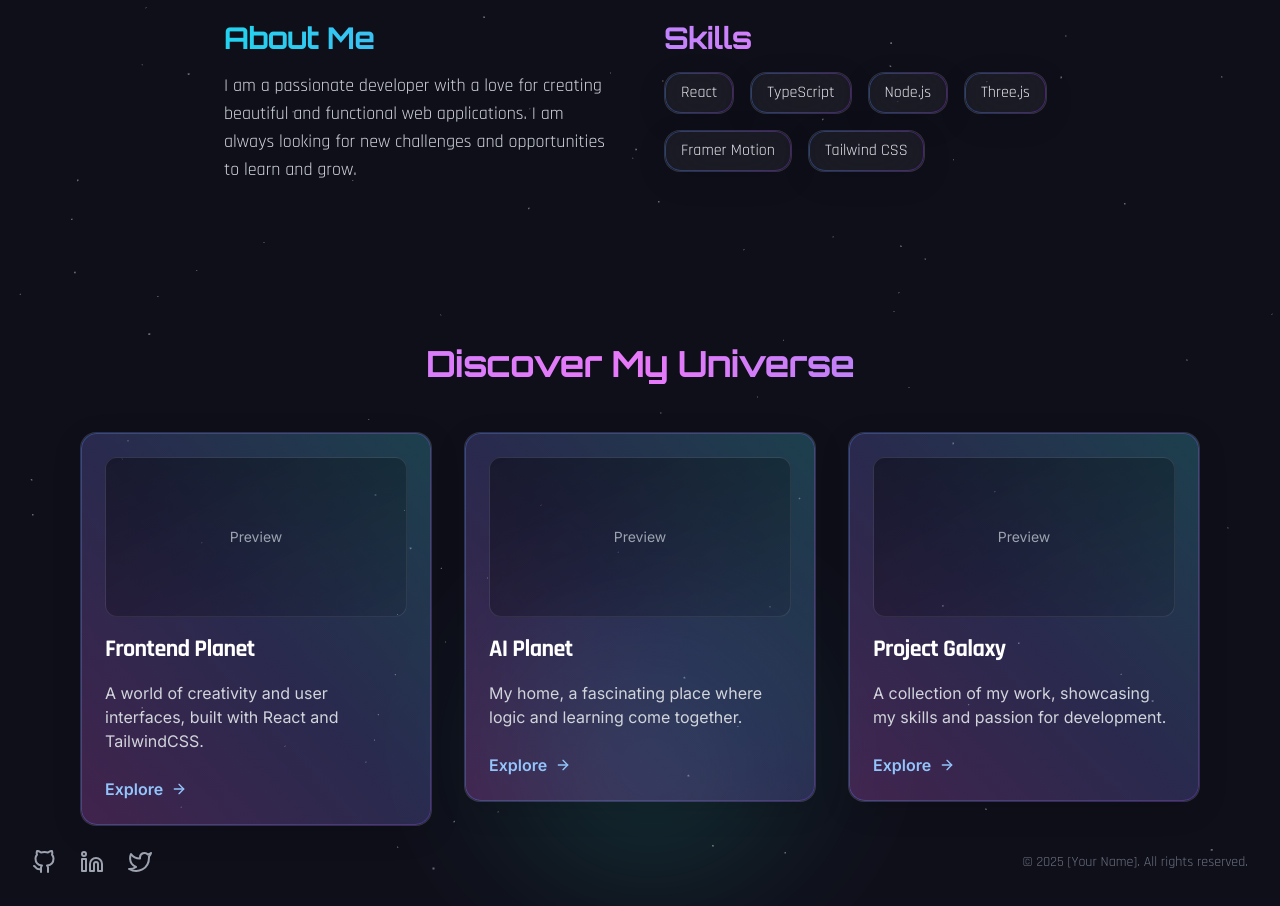
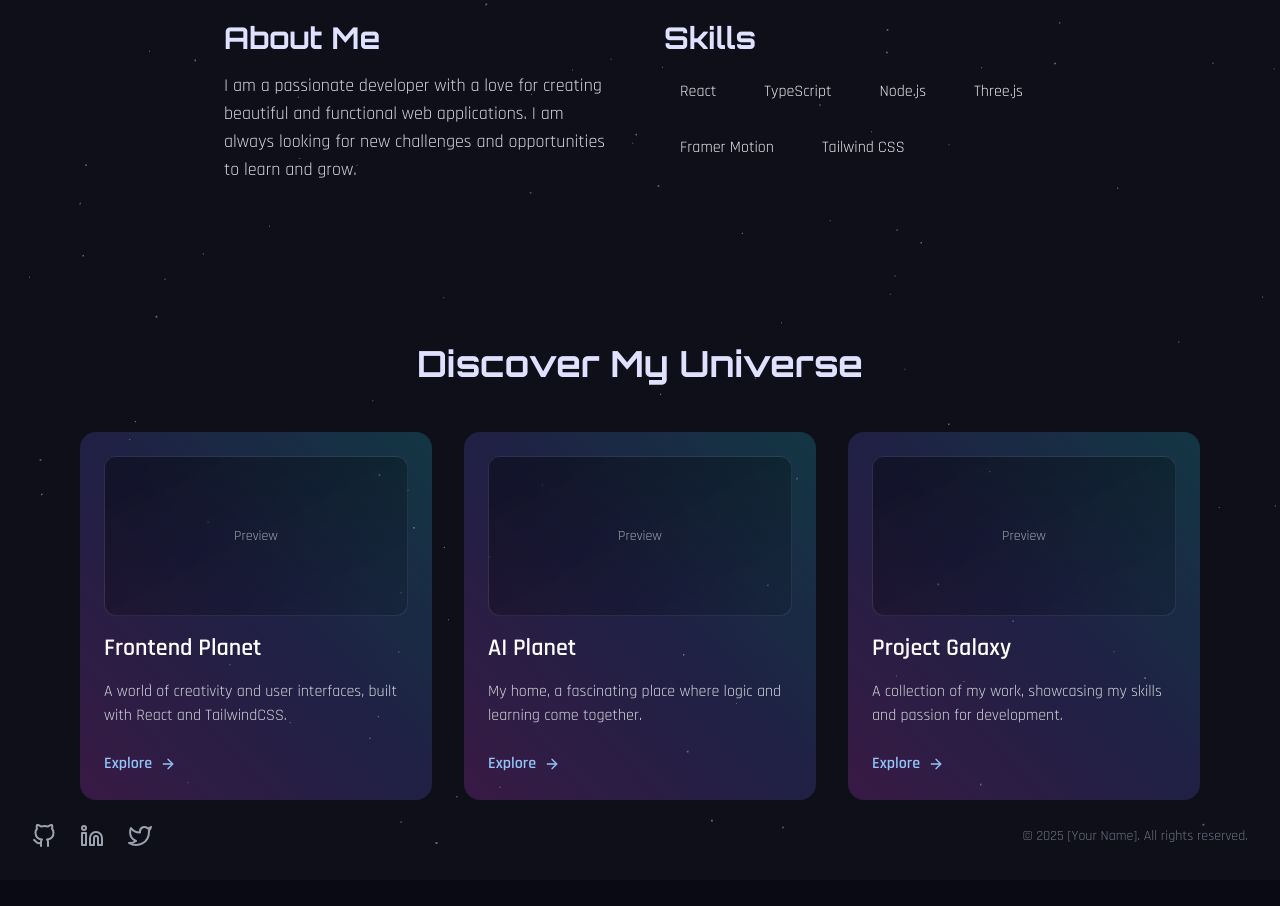
Before and after one commit to artasyaskar/universe-of-me, a React (Vite) app: page / in a window 1280 px wide. Shown: the part 860-1766 px from the top of the page. After the commit the page ends 1740 px from the top, so only its background shows below. Built offline with nearby package versions, Linux system fonts and the light colour scheme; no server answers; the database is empty.

Commit message:
Update index.css

```diff
--- a/src/index.css
+++ b/src/index.css
@@ -1,213 +1,104 @@
-@import url('https://fonts.googleapis.com/css2?family=Inter:wght@300;400;500;600;700&family=Orbitron:wght@400;500;700;900&family=Rajdhani:wght@400;500;600;700&display=swap');
+@import url('https://fonts.googleapis.com/css2?family=Orbitron:wght@400;700;900&family=Rajdhani:wght@400;600&family=Source+Code+Pro:wght@400;600&display=swap');
 
 @tailwind base;
 @tailwind components;
 @tailwind utilities;
 
 :root {
-  --foreground-rgb: 255, 255, 255;
-  --background-start-rgb: 15, 15, 26;
-  --background-end-rgb: 26, 26, 46;
+  /* Default Theme: Galaxy */
+  --bg-primary: #0a0a14;
+  --bg-secondary: #1a1a2e;
+  --text-primary: #e0e0ff;
+  --text-secondary: #a0a0c0;
+  --accent-primary: #8b5cf6; /* neon-purple */
+  --accent-secondary: #2dd4bf; /* neon-teal */
+  --border-color: rgba(139, 92, 246, 0.2);
+  --shadow-color: rgba(139, 92, 246, 0.1);
+  --bg-image: radial-gradient(ellipse at bottom, rgba(139, 92, 246, 0.1) 0%, transparent 60%);
+}
+
+.theme-neon {
+  --bg-primary: #000000;
+  --bg-secondary: #111111;
+  --text-primary: #00ffde;
+  --text-secondary: #00a28d;
+  --accent-primary: #f472b6;
+  --accent-secondary: #38bdf8;
+  --border-color: rgba(0, 255, 222, 0.3);
+  --shadow-color: rgba(0, 255, 222, 0.15);
+  --bg-image:
+    linear-gradient(rgba(0, 255, 222, 0.05) 1px, transparent 1px),
+    linear-gradient(90deg, rgba(0, 255, 222, 0.05) 1px, transparent 1px);
+}
+
+.theme-minimal {
+  --bg-primary: #111827;
+  --bg-secondary: #1f2937;
+  --text-primary: #f9fafb;
+  --text-secondary: #d1d5db;
+  --accent-primary: #3b82f6;
+  --accent-secondary: #6366f1;
+  --border-color: rgba(255, 255, 255, 0.1);
+  --shadow-color: rgba(0, 0, 0, 0.2);
+  --bg-image: none;
 }
 
 body {
-  color: rgb(var(--foreground-rgb));
-  background:
-    radial-gradient(1200px 600px at -10% -10%, rgba(99,102,241,0.15), transparent 60%),
-    radial-gradient(1000px 500px at 110% -10%, rgba(236,72,153,0.12), transparent 60%),
-    radial-gradient(800px 400px at 50% 110%, rgba(20,184,166,0.10), transparent 60%),
-    linear-gradient(to bottom, transparent, rgb(var(--background-end-rgb)))
-    rgb(var(--background-start-rgb));
-  min-height: 100vh;
-  overflow-x: hidden;
+  background-color: var(--bg-primary);
+  color: var(--text-primary);
+  background-image: var(--bg-image);
+  background-size: 40px 40px; /* For neon grid */
+  font-family: 'Rajdhani', sans-serif;
+  transition: background-color 0.5s ease;
 }
 
-/* Theme variants */
-.theme-galaxy body {
-  background:
-    radial-gradient(1200px 600px at -10% -10%, rgba(99,102,241,0.15), transparent 60%),
-    radial-gradient(1000px 500px at 110% -10%, rgba(236,72,153,0.12), transparent 60%),
-    radial-gradient(800px 400px at 50% 110%, rgba(20,184,166,0.10), transparent 60%),
-    linear-gradient(to bottom, transparent, rgb(var(--background-end-rgb)))
-    rgb(var(--background-start-rgb));
-}
-
-.theme-neon body {
-  background:
-    radial-gradient(1000px 500px at 20% 10%, rgba(16,185,129,0.18), transparent 60%),
-    radial-gradient(800px 400px at 80% 20%, rgba(59,130,246,0.18), transparent 60%),
-    linear-gradient(160deg, #0b0f19 0%, #0a0a10 100%);
-}
-
-.theme-minimal body {
-  background: linear-gradient(180deg, #0f1117 0%, #0b0d12 100%);
+/* Apply theme variables to Tailwind components */
+@layer base {
+  h1, h2, h3, h4, h5, h6 {
+    font-family: 'Orbitron', sans-serif;
+    color: var(--text-primary);
+  }
+  p {
+    color: var(--text-secondary);
+  }
+  a {
+    color: var(--accent-secondary);
+    transition: color 0.3s ease;
+  }
+  a:hover {
+    filter: brightness(1.2);
+  }
 }
 
 /* Custom Scrollbar */
 ::-webkit-scrollbar {
   width: 8px;
-  height: 8px;
 }
-
 ::-webkit-scrollbar-track {
-  background: rgba(255, 255, 255, 0.05);
+  background: var(--bg-secondary);
+}
+::-webkit-scrollbar-thumb {
+  background-color: var(--accent-primary);
   border-radius: 4px;
 }
 
-::-webkit-scrollbar-thumb {
-  background: rgba(255, 255, 255, 0.2);
-  border-radius: 4px;
-  transition: background 0.3s ease;
+/* Update components to use CSS variables */
+.bg-cosmic-dark { background-color: var(--bg-primary); }
+.text-cosmic-light { color: var(--text-primary); }
+.border-neon-purple\/20 { border-color: var(--border-color); }
+.shadow-neon-purple\/10 { box-shadow: 0 0 20px var(--shadow-color); }
+.bg-black\/30 { background-color: rgba(0,0,0,0.3); } /* Keep some for transparency effects */
+.backdrop-blur-lg { --tw-backdrop-blur: blur(16px); }
+
+/* Example of a themed button */
+.themed-button {
+  background-color: var(--accent-primary);
+  color: var(--bg-primary);
+  font-weight: 600;
+  padding: 0.75rem 1.5rem;
+  border-radius: 9999px;
+  transition: filter 0.3s ease;
 }
-
-::-webkit-scrollbar-thumb:hover {
-  background: rgba(255, 255, 255, 0.3);
+.themed-button:hover {
+  filter: brightness(1.1);
 }
-
-/* Custom Animations */
-@keyframes float {
-  0%, 100% { transform: translateY(0); }
-  50% { transform: translateY(-10px); }
-}
-
-@keyframes glow {
-  0%, 100% { text-shadow: 0 0 5px currentColor; }
-  50% { text-shadow: 0 0 20px currentColor; }
-}
-
-/* Custom Classes */
-.glow-text {
-  animation: glow 2s ease-in-out infinite alternate;
-}
-
-.planet-hover {
-  transition: transform 0.3s ease, box-shadow 0.3s ease;
-}
-
-.planet-hover:hover {
-  transform: scale(1.05);
-  box-shadow: 0 0 30px rgba(99, 102, 241, 0.5);
-}
-
-/* Three.js Canvas */
-.canvas-container {
-  position: fixed;
-  top: 0;
-  left: 0;
-  width: 100%;
-  height: 100%;
-  z-index: -1;
-}
-
-/* Typography */
-h1, h2, h3, h4, h5, h6 {
-  font-family: 'Orbitron', sans-serif;
-  font-weight: 700;
-  letter-spacing: -0.025em;
-}
-
-p, li, a, button, input, textarea, select {
-  font-family: 'Inter', sans-serif;
-}
-
-/* Button Styles */
-.btn-primary {
-  @apply px-6 py-3 rounded-full font-medium transition-all duration-300 transform hover:scale-105 focus:outline-none focus:ring-2 focus:ring-offset-2 focus:ring-offset-gray-900 focus:ring-blue-500;
-}
-
-/* Form Elements */
-.input-field {
-  @apply w-full px-4 py-2 bg-gray-800/50 border border-gray-700 rounded-lg focus:outline-none focus:ring-2 focus:ring-blue-500 focus:border-transparent transition-colors duration-200;
-}
-
-/* Card Styles */
-.card {
-  @apply bg-gray-800/40 backdrop-blur-xl rounded-2xl p-6 border border-gray-700/40 hover:border-blue-500/60 transition-all duration-300 shadow-[0_0_0_0_rgba(0,0,0,0)] hover:shadow-[0_0_30px_0_rgba(59,130,246,0.25)];
-}
-
-/* Animation Classes */
-.animate-float {
-  animation: float 6s ease-in-out infinite;
-}
-
-.animate-glow {
-  animation: glow 2s ease-in-out infinite alternate;
-}
-
-/* Glass Utilities */
-.glass {
-  @apply bg-white/5 backdrop-blur-xl border border-white/10 shadow-[0_8px_30px_rgb(0,0,0,0.12)] rounded-2xl;
-}
-
-/* Gradient Text Utilities */
-.text-gradient-purple {
-  @apply bg-clip-text text-transparent bg-gradient-to-r from-purple-400 via-fuchsia-400 to-indigo-400;
-}
-.text-gradient-blue {
-  @apply bg-clip-text text-transparent bg-gradient-to-r from-cyan-400 to-blue-400;
-}
-
-/* Button Presets */
-.btn-gradient {
-  @apply relative inline-flex items-center justify-center px-8 py-4 text-lg font-bold text-white uppercase tracking-wider overflow-hidden rounded-full transition-all duration-300;
-  background-image: linear-gradient(90deg, #7c3aed, #2563eb, #06b6d4);
-  background-size: 200% 100%;
-}
-.btn-gradient:hover { background-position: 100% 0; }
-.btn-outline {
-  @apply border-2 border-blue-500/70 hover:bg-blue-500/10 rounded-full transition-all duration-300;
-}
-
-/* Accent orbs */
-.orb {
-  position: absolute;
-  width: 28rem;
-  height: 28rem;
-  border-radius: 9999px;
-  filter: blur(60px);
-  opacity: 0.3;
-}
-.orb-purple { background: radial-gradient(circle at 30% 30%, rgba(168,85,247,0.7), transparent 60%); }
-.orb-blue { background: radial-gradient(circle at 70% 30%, rgba(59,130,246,0.6), transparent 60%); }
-.orb-teal { background: radial-gradient(circle at 50% 70%, rgba(45,212,191,0.6), transparent 60%); }
-
-/* Tilting cards */
-.tilt {
-  transform-style: preserve-3d;
-  perspective: 1000px;
-}
-.tilt:hover .tilt-inner {
-  transform: translateZ(14px);
-}
-
-/* Subtle borders */
-.border-gradient {
-  position: relative;
-}
-.border-gradient::before {
-  content: "";
-  position: absolute;
-  inset: 0;
-  border-radius: 1rem;
-  padding: 1px;
-  background: linear-gradient(90deg, rgba(59,130,246,0.4), rgba(147,51,234,0.4));
-  -webkit-mask: linear-gradient(#000 0 0) content-box, linear-gradient(#000 0 0);
-  -webkit-mask-composite: xor;
-          mask-composite: exclude;
-}
-
-
-/* Responsive Design */
-@media (max-width: 768px) {
-  .container {
-    @apply px-4;
-  }
-
-  h1 {
-    @apply text-4xl;
-  }
-
-  h2 {
-    @apply text-3xl;
-  }
-}
```
